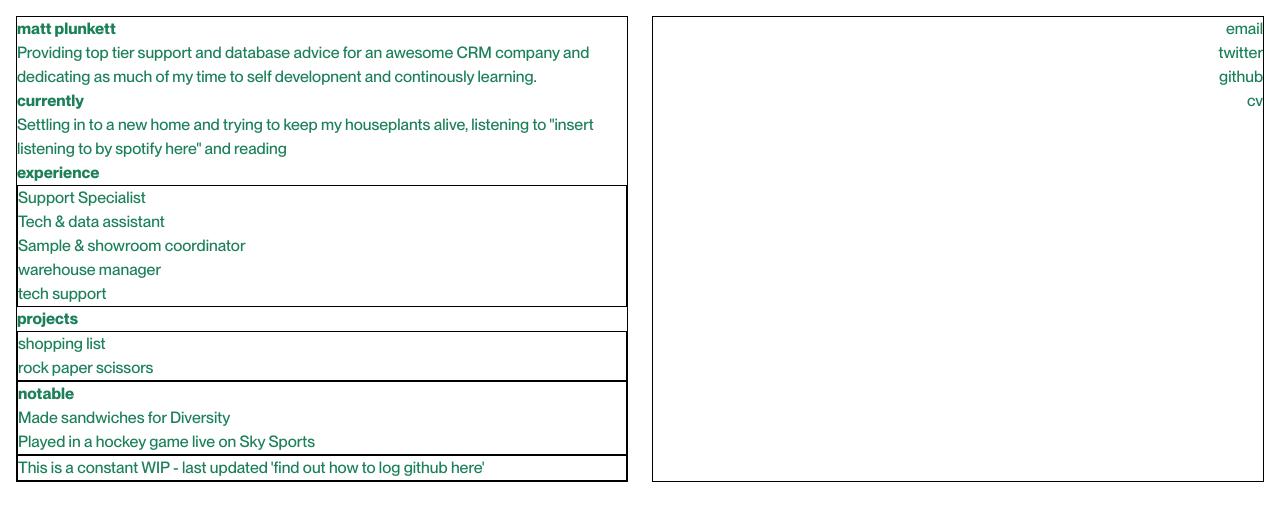
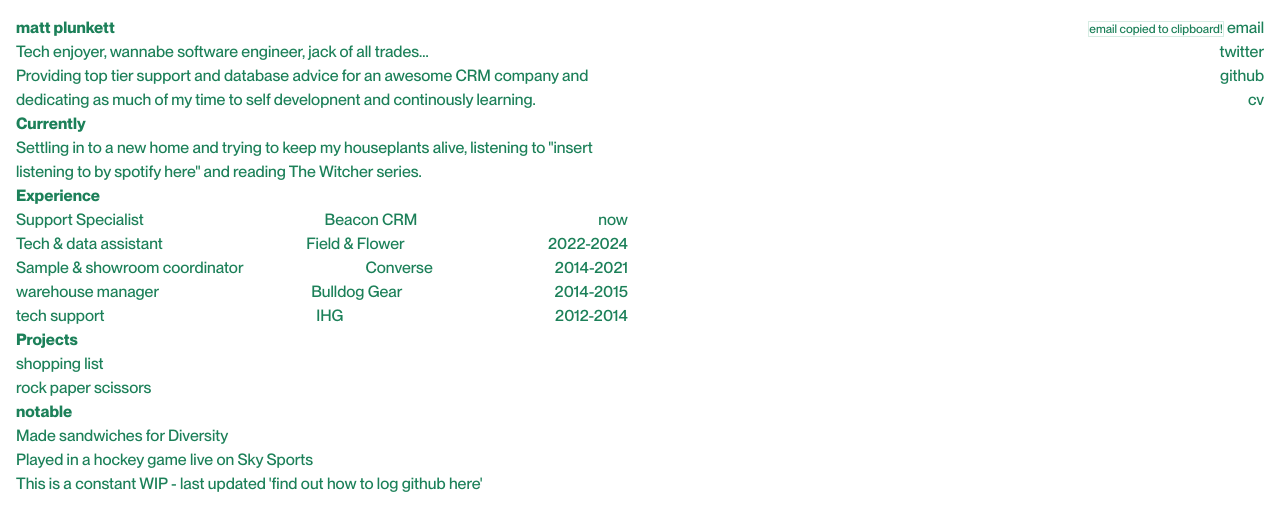
Before and after one commit to magepl/portfolio-2025, a website built with Vite: page index.html in a window 1280 px wide. Built offline with nearby package versions, Linux system fonts and the light colour scheme.

Commit message:
began adding email copied to clipboard on email click

```diff
--- a/index.html
+++ b/index.html
@@ -11,25 +11,47 @@
     <main class="grid-container">
       <div>
         <h4>matt plunkett</h4>
+        <p>Tech enjoyer, wannabe software engineer, jack of all trades...</p>
         <p>
           Providing top tier support and database advice for an awesome CRM
           company and dedicating as much of my time to self developnent and
           continously learning.
         </p>
-        <h4>currently</h4>
+        <h4>Currently</h4>
         <p>
           Settling in to a new home and trying to keep my houseplants alive,
-          listening to "insert listening to by spotify here" and reading
+          listening to "insert listening to by spotify here" and reading The
+          Witcher series.
         </p>
-        <h4>experience</h4>
+        <h4>Experience</h4>
         <div>
-          <li>Support Specialist</li>
-          <li>Tech & data assistant</li>
-          <li>Sample & showroom coordinator</li>
-          <li>warehouse manager</li>
-          <li>tech support</li>
+          <div class="experience-grid">
+            <p>Support Specialist</p>
+            <p>Beacon CRM</p>
+            <p>now</p>
+          </div>
+          <div class="experience-grid">
+            <p>Tech & data assistant</p>
+            <p>Field & Flower</p>
+            <p>2022-2024</p>
+          </div>
+          <div class="experience-grid">
+            <p>Sample & showroom coordinator</p>
+            <p>Converse</p>
+            <p>2014-2021</p>
+          </div>
+          <div class="experience-grid">
+            <p>warehouse manager</p>
+            <p>Bulldog Gear</p>
+            <p>2014-2015</p>
+          </div>
+          <div class="experience-grid">
+            <p>tech support</p>
+            <p>IHG</p>
+            <p>2012-2014</p>
+          </div>
         </div>
-        <h4>projects</h4>
+        <h4>Projects</h4>
         <div>
           <li>shopping list</li>
           <li>rock paper scissors</li>
@@ -47,11 +69,13 @@
         </div>
       </div>
       <div class="right-container">
-        <li id="copyTest">email</li>
+        <li id="copyTest" class="email-link">
+          <span id="copied-email">email copied to clipboard!</span> email
+        </li>
         <!-- <li>sign the guestbook</li> this is cool - try and replicate?-->
-        <li>twitter</li>
-        <li>github</li>
-        <li>cv</li>
+        <li><a href="https://x.com/magepl_dev"></a>twitter</li>
+        <li><a href="https://github.com/magepl"></a>github</li>
+        <li><a href=""></a>cv</li>
       </div>
     </main>
     <script type="module" src="/main.js"></script>
--- a/style.css
+++ b/style.css
@@ -122,10 +122,30 @@ h6 {
   text-align: end;
 }
 
-div {
-  border: 1px solid black;
-}
-
 li {
   list-style: none;
 }
+
+li > a:hover {
+  color: aqua;
+}
+
+.email-link {
+  display: inline;
+  cursor: pointer;
+}
+
+.email-link:hover {
+  background-color: var(--greenhover);
+}
+
+.experience-grid {
+  display: flex;
+  justify-content: space-between;
+}
+
+#copied-email {
+  /* display: none; */
+  border: 1px solid var(--greenborder);
+  font-size: 0.75rem;
+}
```
Also changed, not shown: README.md.
